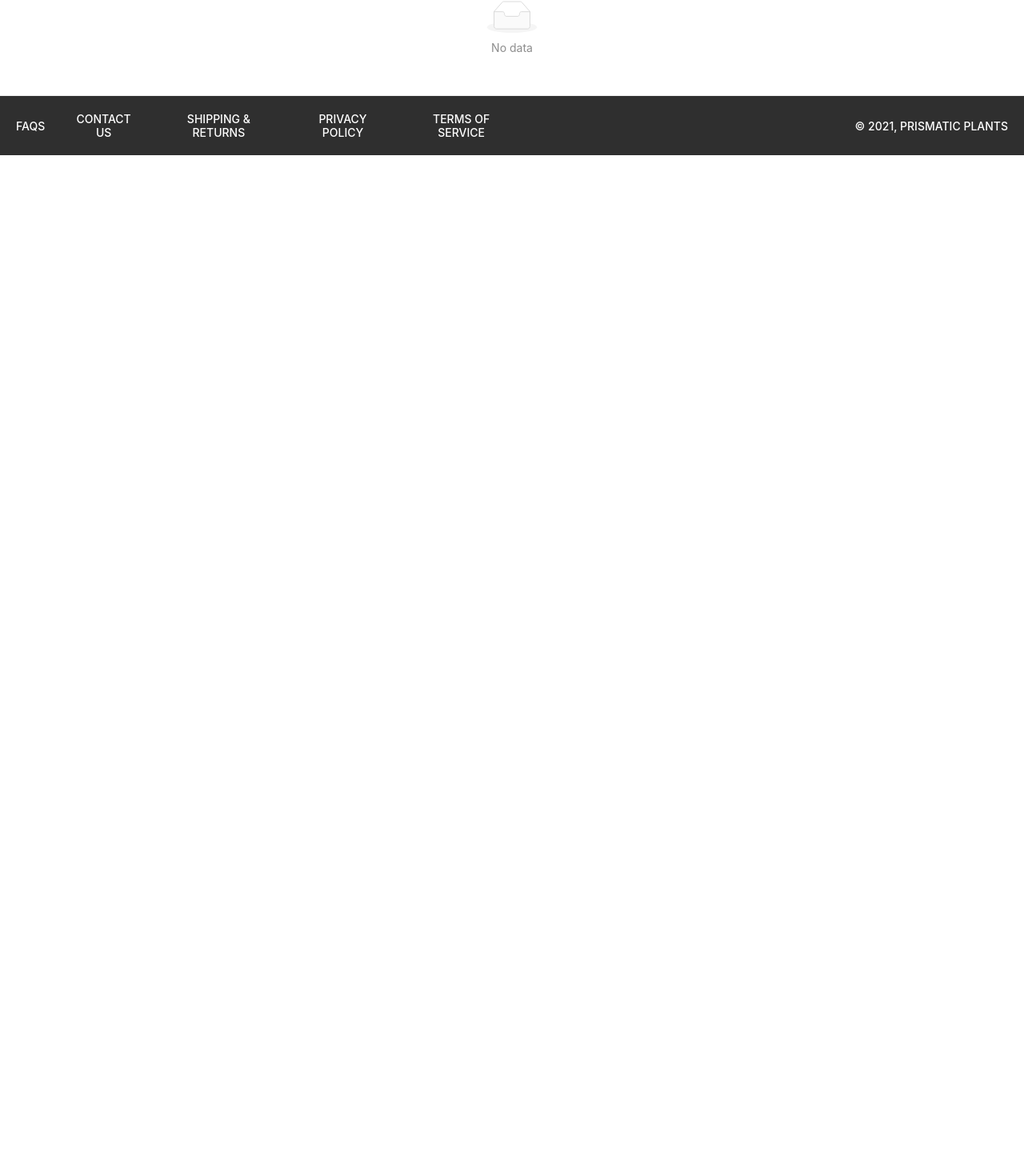
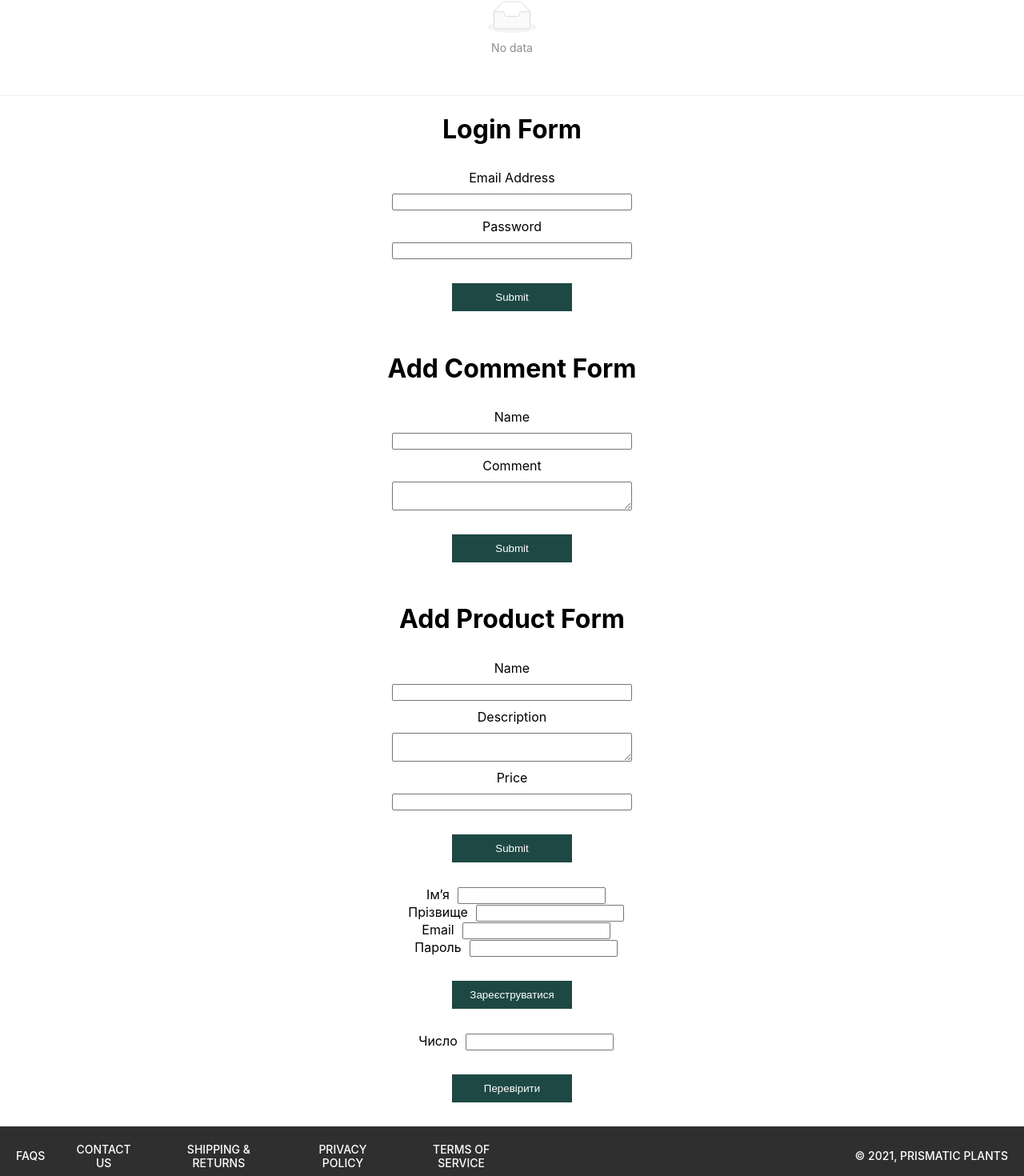
Before and after one commit to SabinaValeriia/univers-react, a React (Create React App) app: page / in a window 1280 px wide. Shown: the part 3661-5131 px from the top of the page at 80% size. Before the commit the page ends 3855 px from the top, so only its background shows below. Built offline with nearby package versions, Linux system fonts and the light colour scheme.

Commit message:
L8 - add Component

```diff
--- a/package.json
+++ b/package.json
@@ -8,13 +8,15 @@
     "@testing-library/react": "^13.4.0",
     "@testing-library/user-event": "^13.5.0",
     "antd": "^5.3.2",
+    "formik": "^2.2.9",
     "react": "^18.2.0",
     "react-dom": "^18.2.0",
     "react-router-dom": "^6.9.0",
     "react-scripts": "^2.1.3",
     "react-transition-group": "^4.4.5",
     "styled-components": "^5.3.9",
-    "web-vitals": "^2.1.4"
+    "web-vitals": "^2.1.4",
+    "yup": "^1.0.2"
   },
   "scripts": {
     "start": "react-scripts start",
--- a/src/App.js
+++ b/src/App.js
@@ -24,6 +24,9 @@ import ImageUpload from "./components/ImageUpload";
 import CustomButton from "./components/CustomButton";
 import NewProductForm from "./components/NewProductForm"
 import TableComponent from "./components/TableComponent";
+import Login from "./components/Login";
+import SignupForm from "./components/SignupForm";
+import NumberForm from "./components/NumberForm";
 /* eslint-disable */
 const productsData = [
   { id: 1, name: "Product 1", price: 10 },
@@ -191,6 +194,9 @@ function App() {
       <ImageUpload></ImageUpload>
       <CustomButton></CustomButton>
       <TableComponent  />
+      <Login></Login>
+      <SignupForm></SignupForm>
+      <NumberForm></NumberForm>
       <Footer></Footer>
     </div>
   );
--- /dev/null
+++ b/src/components/Login.js
@@ -0,0 +1,102 @@
+import React from 'react';
+import { Formik, Form, Field, ErrorMessage } from 'formik';
+import * as Yup from 'yup';
+
+const Login = () => {
+  const initialValues = { email: '', password: '' };
+
+  const validationSchema = Yup.object({
+    email: Yup.string().email('Invalid email address').required('Required'),
+    password: Yup.string().required('Required'),
+  });
+
+  const onSubmit = (values, { setSubmitting }) => {
+    setTimeout(() => {
+      alert(JSON.stringify(values, null, 2));
+      setSubmitting(false);
+    }, 400);
+  };
+
+  return (
+    <>
+      <h1>Login Form</h1>
+      <Formik
+        initialValues={initialValues}
+        validationSchema={validationSchema}
+        onSubmit={onSubmit}
+      >
+        {({ isSubmitting }) => (
+          <Form>
+            <label htmlFor="email">Email Address</label>
+            <Field type="email" name="email" />
+            <ErrorMessage name="email" />
+
+            <label htmlFor="password">Password</label>
+            <Field type="password" name="password" />
+            <ErrorMessage name="password" />
+
+            <button type="submit" disabled={isSubmitting}>
+              Submit
+            </button>
+          </Form>
+        )}
+      </Formik>
+
+      <h1>Add Comment Form</h1>
+      <Formik
+        initialValues={{ name: '', comment: '' }}
+        onSubmit={(values, { resetForm }) => {
+          console.log(values);
+          resetForm();
+        }}
+      >
+        {({ isSubmitting }) => (
+          <Form>
+            <label htmlFor="name">Name</label>
+            <Field type="text" name="name" />
+            <ErrorMessage name="name" />
+
+            <label htmlFor="comment">Comment</label>
+            <Field as="textarea" name="comment" />
+            <ErrorMessage name="comment" />
+
+            <button type="submit" disabled={isSubmitting}>
+              Submit
+            </button>
+          </Form>
+        )}
+      </Formik>
+
+      <h1>Add Product Form</h1>
+      <Formik
+        initialValues={{ name: '', description: '', price: '' }}
+        onSubmit={(values, { resetForm }) => {
+          console.log(values);
+          resetForm();
+        }}
+      >
+        {({ isSubmitting }) => (
+          <Form>
+            <label htmlFor="name">Name</label>
+            <Field type="text" name="name" />
+            <ErrorMessage name="name" />
+
+            <label htmlFor="description">Description</label>
+            <Field as="textarea" name="description" />
+            <ErrorMessage name="description" />
+
+            <label htmlFor="price">Price</label>
+            <Field type="text" name="price" />
+            <ErrorMessage name="price" />
+
+            <button type="submit" disabled={isSubmitting}>
+              Submit
+            </button>
+          </Form>
+        )}
+      </Formik>
+    </>
+  );
+};
+
+export default Login;
--- /dev/null
+++ b/src/components/NumberForm.js
@@ -0,0 +1,39 @@
+import React from 'react';
+import { Formik, Form, Field, ErrorMessage } from 'formik';
+import * as Yup from 'yup';
+
+const NumberForm = () => {
+  const initialValues = { number: '' };
+  const validationSchema = Yup.object().shape({
+    number: Yup.number()
+      .min(10, 'Число повинне бути не менше 10')
+      .max(100, 'Число повинне бути не більше 100')
+      .required('Це поле є обов’язковим'),
+  });
+
+  const handleSubmit = (values, { setSubmitting }) => {
+    setTimeout(() => {
+      alert(JSON.stringify(values, null, 2));
+      setSubmitting(false);
+    }, 400);
+  };
+
+  return (
+    <Formik initialValues={initialValues} validationSchema={validationSchema} onSubmit={handleSubmit}>
+      {({ isSubmitting }) => (
+        <Form>
+          <div>
+            <label>Число</label>
+            <Field type="number" name="number" />
+            <ErrorMessage name="number" />
+          </div>
+          <button type="submit" disabled={isSubmitting}>
+            Перевірити
+          </button>
+        </Form>
+      )}
+    </Formik>
+  );
+};
+
+export default NumberForm;
--- /dev/null
+++ b/src/components/SignupForm.js
@@ -0,0 +1,56 @@
+import React from 'react';
+import { Formik, Form, Field, ErrorMessage } from 'formik';
+import * as Yup from 'yup';
+
+const SignupForm = () => {
+  const initialValues = { firstName: '', lastName: '', email: '', password: '' };
+  const validationSchema = Yup.object().shape({
+    firstName: Yup.string().min(3, 'Ім’я повинне бути не менше 3 символів').required('Це поле є обов’язковим'),
+    lastName: Yup.string().max(40, 'Прізвище не повинне бути більше 40 символів').required('Це поле є обов’язковим'),
+    email: Yup.string().email('Некоректна електронна пошта').required('Це поле є обов’язковим'),
+    password: Yup.string()
+      .matches(/^(?=.*[A-Z])(?=.*[!@#$&*])(?=.*[0-9])(?=.*[a-z]).{8,}$/, 'Пароль повинен містити принаймні 8 символів, 1 велику літеру, 1 маленьку літеру, 1 цифру та 1 спеціальний символ')
+      .required('Це поле є обов’язковим'),
+  });
+
+  const handleSubmit = (values, { setSubmitting }) => {
+    setTimeout(() => {
+      alert(JSON.stringify(values, null, 2));
+      setSubmitting(false);
+    }, 400);
+  };
+
+  return (
+    <Formik initialValues={initialValues} validationSchema={validationSchema} onSubmit={handleSubmit}>
+      {({ isSubmitting }) => (
+        <Form>
+          <div>
+            <label>Ім’я</label>
+            <Field name="firstName" />
+            <ErrorMessage name="firstName" />
+          </div>
+          <div>
+        <label>Прізвище</label>
+        <Field name="lastName" />
+        <ErrorMessage name="lastName" />
+      </div>
+      <div>
+        <label>Email</label>
+        <Field name="email" />
+        <ErrorMessage name="email" />
+      </div>
+      <div>
+        <label>Пароль</label>
+        <Field type="password" name="password" />
+        <ErrorMessage name="password" />
+      </div>
+      <button type="submit" disabled={isSubmitting}>
+        Зареєструватися
+      </button>
+    </Form>
+  )}
+</Formik>
+);
+};
+
+export default SignupForm;
```
Also changed, not shown: src/components/UpperInput.js (added, +13 -0 lines), 1 other file (tests, documents, lock files or other folders).
